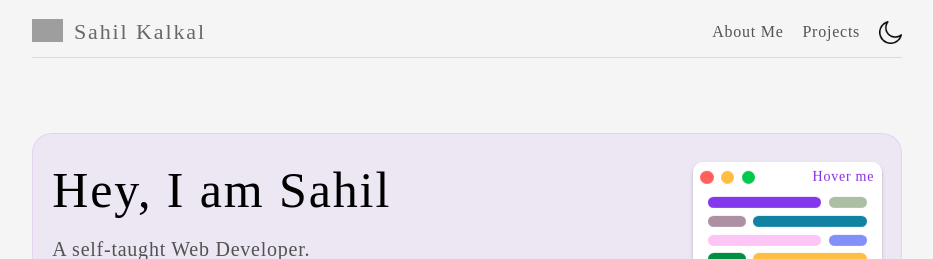
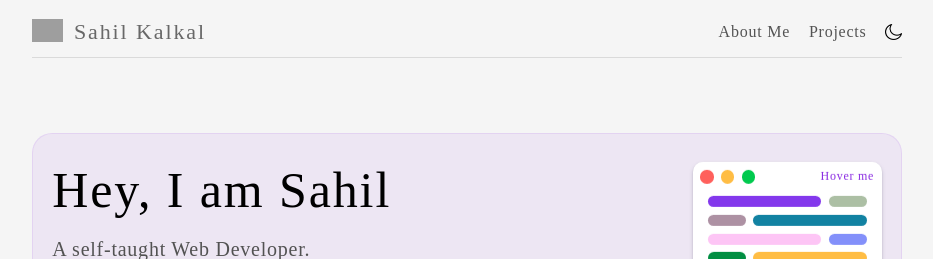
Before and after one commit to sahilkalkal9/portfolio_website, a React (Create React App) app: page / in a window 1280 px wide. Shown: the top 259 px of the page, without its empty margins (173-1106 px from the left). Built offline with nearby package versions, Linux system fonts and the light colour scheme; grey boxes are pictures that could not be loaded; a web font is replaced by a local one.

Commit message:
changed photo size

```diff
--- a/src/App.scss
+++ b/src/App.scss
@@ -452,7 +452,7 @@ $projectnamesize : 20px;
 
 
 .mode {
-    width: .6cm;
+    width: .43cm;
     cursor: pointer;
 }
 
@@ -791,7 +791,7 @@ $projectnamesize : 20px;
 
 .hoverme {
     color: blueviolet;
-    font-size: 14px;
+    font-size: 12px;
 }
 
 .header-dot {
```
